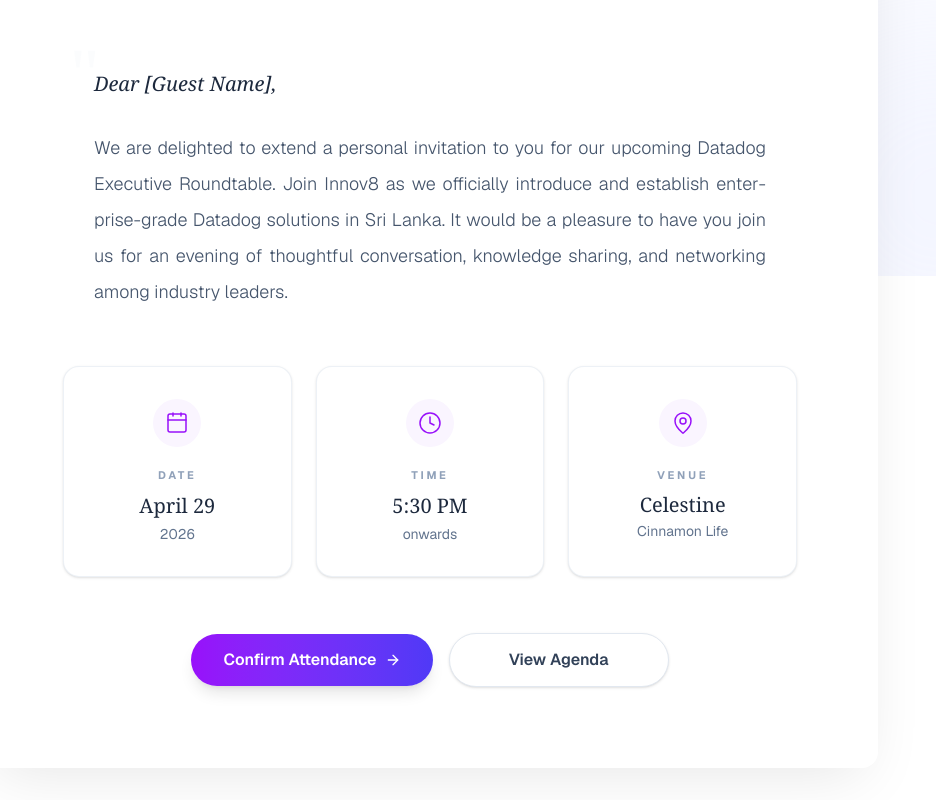
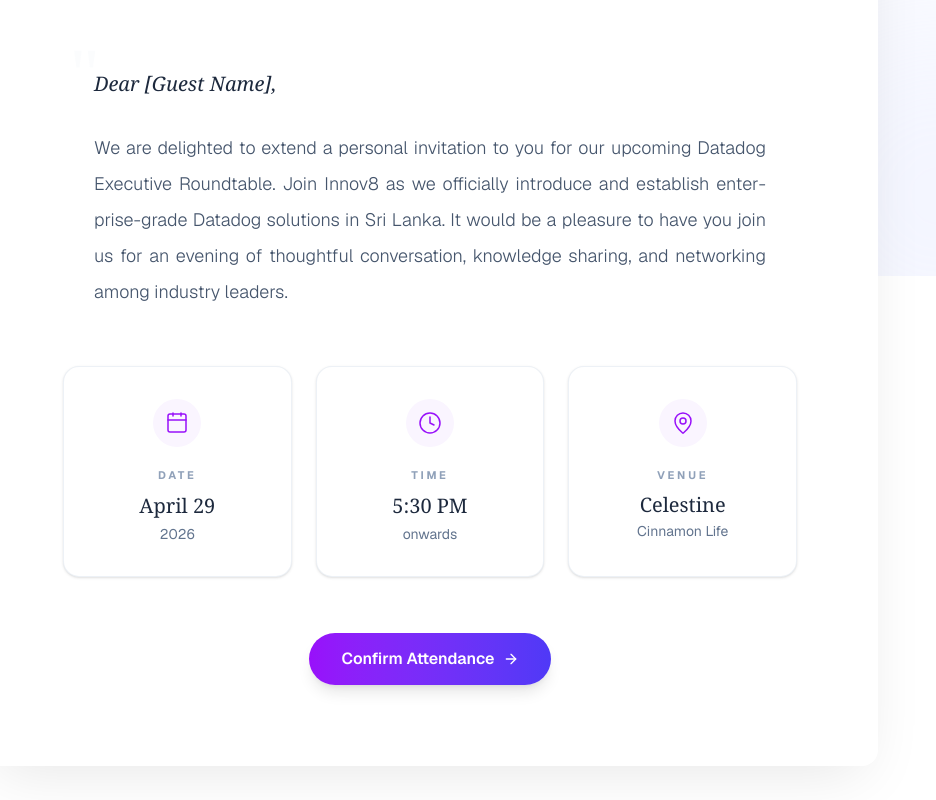
Before and after one commit to ChemyDigi/innov8-landing-page, a Next.js app in the folder datadog-landing-page/: page / in a window 1280 px wide. Shown: the part 524-1324 px from the top of the page, without its empty margins (210-1146 px from the left). Built offline with nearby package versions, Linux system fonts and the light colour scheme.

Commit message:
Fixed the agenda button

```diff
--- a/datadog-landing-page/app/page.tsx
+++ b/datadog-landing-page/app/page.tsx
@@ -128,12 +128,6 @@
               Confirm Attendance
               <ArrowRight className="w-4 h-4 ml-2" />
             </button>
-            <button
-              onClick={() => setIsAgendaOpen(true)}
-              className="px-8 py-3.5 bg-white text-slate-700 border border-slate-200 font-semibold rounded-full shadow-sm hover:bg-slate-50 hover:border-slate-300 hover:-translate-y-0.5 transition-all duration-300 flex items-center justify-center min-w-[220px]"
-            >
-              View Agenda
-            </button>
           </div>
 
         </div>
```
